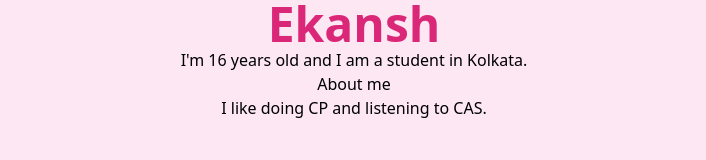
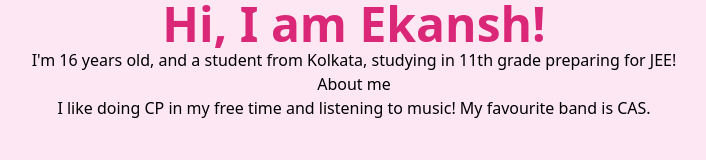
Before and after one commit to Ekansh-coder/my-portfolio, a plain HTML site: page index.html in a window 1280 px wide. Shown: the whole page, without its empty margins (286-992 px from the left). Drawn offline with nearby package versions, Linux system fonts and the light colour scheme.

Commit message:
slight changes

```diff
--- a/index.html
+++ b/index.html
@@ -5,9 +5,9 @@
         <script src="https://cdn.tailwindcss.com"></script>
 	</head>
 	<body class="text-center bg-pink-100">
-		<h1 class="text-pink-600 text-5xl font-bold">Ekansh</h1>
-		<p>I'm 16 years old and I am a student in Kolkata.</p>
+		<h1 class="text-pink-600 text-5xl font-bold">Hi, I am Ekansh!</h1>
+		<p>I'm 16 years old, and a student from Kolkata, studying in 11th grade preparing for JEE!</p>
         <h2>About me</h2>
-        <p>I like doing CP and listening to CAS.</p>
+        <p>I like doing CP in my free time and listening to music! My favourite band is CAS.</p>
 	</body>
 </html>
```
